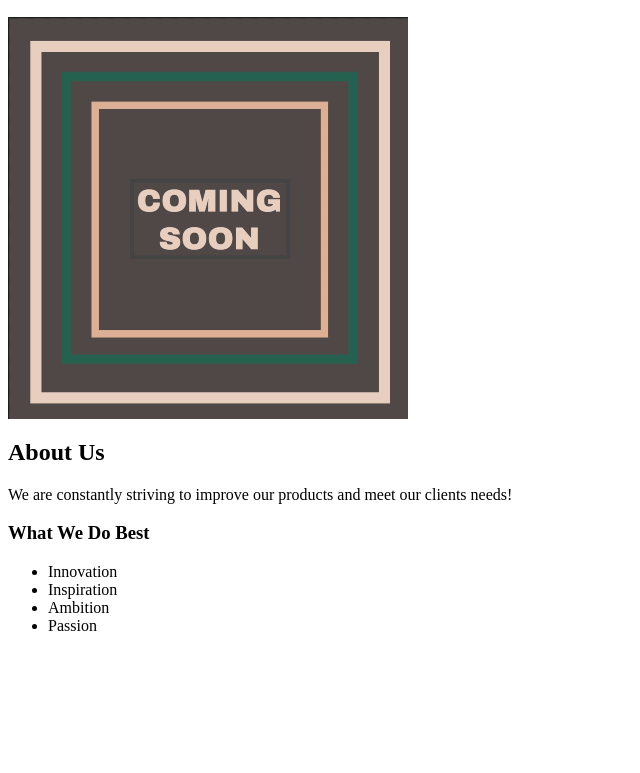
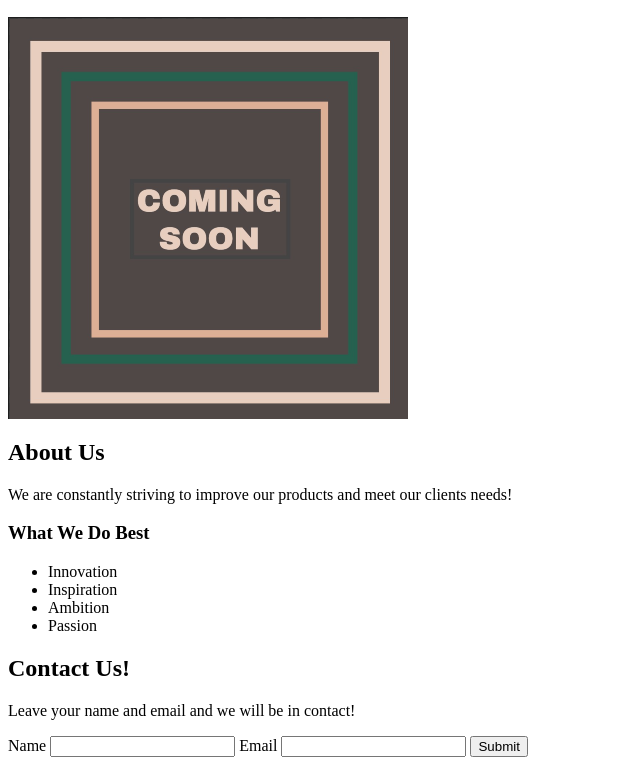
Before and after one commit to mels065/Unit-01-Mini-Project-Landing-Page, a plain HTML site: page index.html in a window 1280 px wide. Shown: the part 172-945 px from the top of the page, without its empty margins (0-640 px from the left). Before the commit the page ends 823 px from the top, so only its background shows below. Drawn offline with Linux system fonts and the light colour scheme.

Commit message:
Create Contact form

```diff
--- a/index.html
+++ b/index.html
@@ -32,6 +32,20 @@
                     <li>Passion</li>
                 </ul>
             </section>
+
+            <section id="Contact">
+                <h2>Contact Us!</h2>
+                <p>Leave your name and email and we will be in contact!</p>
+                <form>
+                    <label for="name">Name</label>
+                    <input type="text" name="name" />
+
+                    <label for="email">Email</label>
+                    <input type="email" name="email" />
+
+                    <button>Submit</button>
+                </form>
+            </section>
         </main>
         <footer></footer>
     </body>
```
